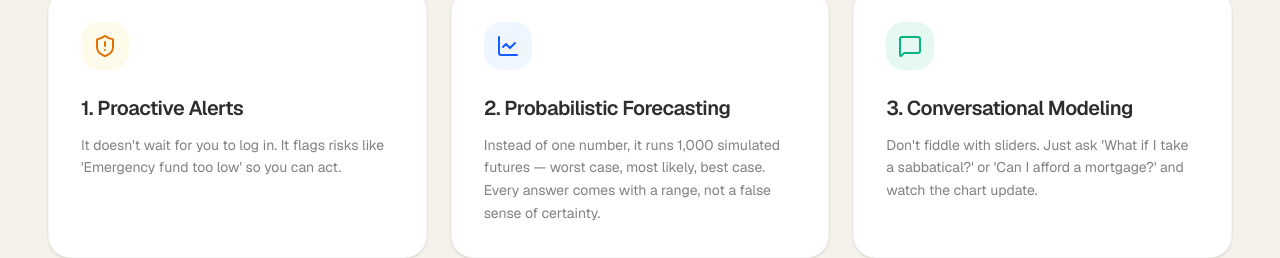
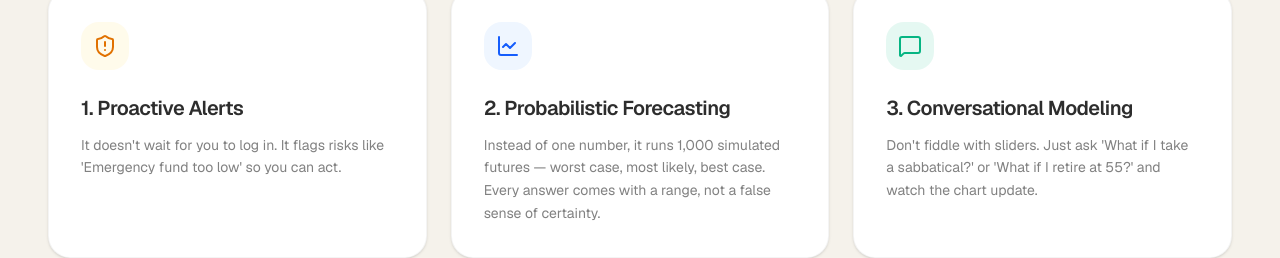
Before and after one commit to pangpangcodes/wealthsimulate, a Next.js app: page / in a window 1280 px wide. Shown: the part 959-1217 px from the top of the page. Built offline with nearby package versions, Linux system fonts and the light colour scheme; a web font is replaced by a local one.

Commit message:
Update landing page copy to remove mortgage reference
Co-Authored-By: Claude Sonnet 4.6 <noreply@anthropic.com>

```diff
--- a/src/app/page.tsx
+++ b/src/app/page.tsx
@@ -309,7 +309,7 @@ export default function OnboardingPage() {
                     {
                       icon: <MessageSquare className="w-6 h-6" />,
                       title: '3. Conversational Modeling',
-                      desc: "Don't fiddle with sliders. Just ask 'What if I take a sabbatical?' or 'Can I afford a mortgage?' and watch the chart update.",
+                      desc: "Don't fiddle with sliders. Just ask 'What if I take a sabbatical?' or 'What if I retire at 55?' and watch the chart update.",
                       color: 'bg-ws-green/10 text-ws-green',
                     },
                   ].map((item, i) => (
```
